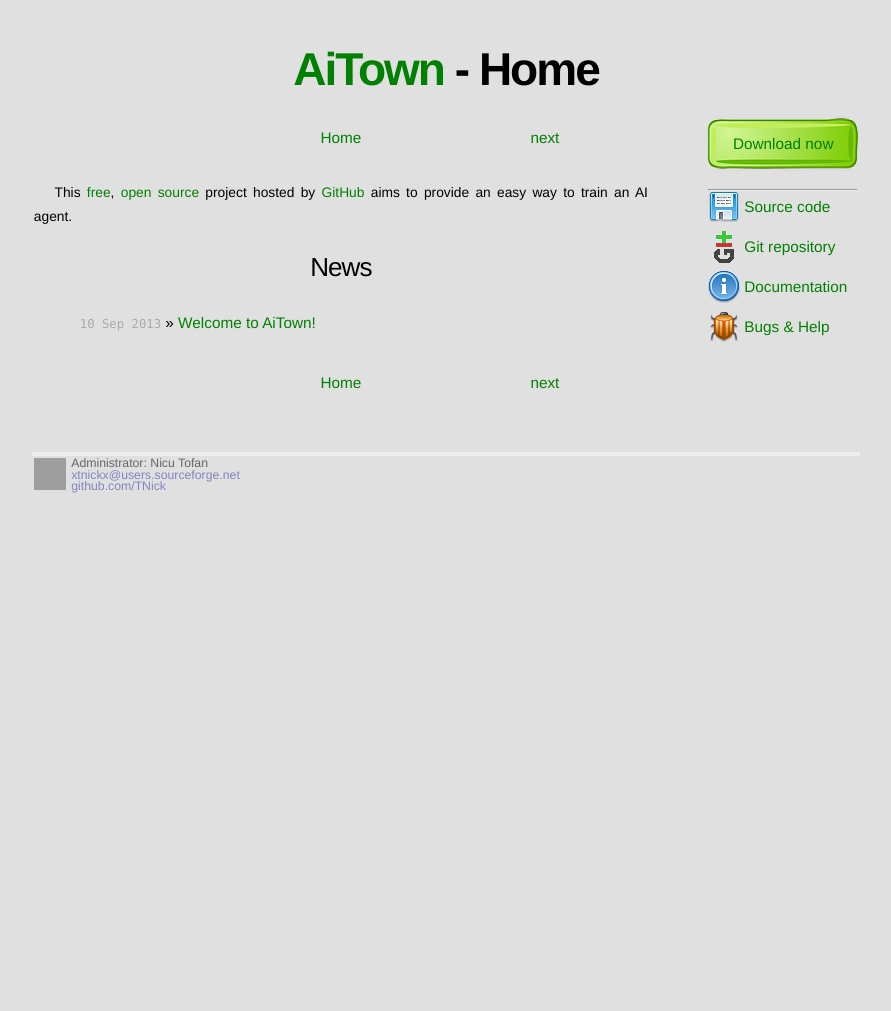
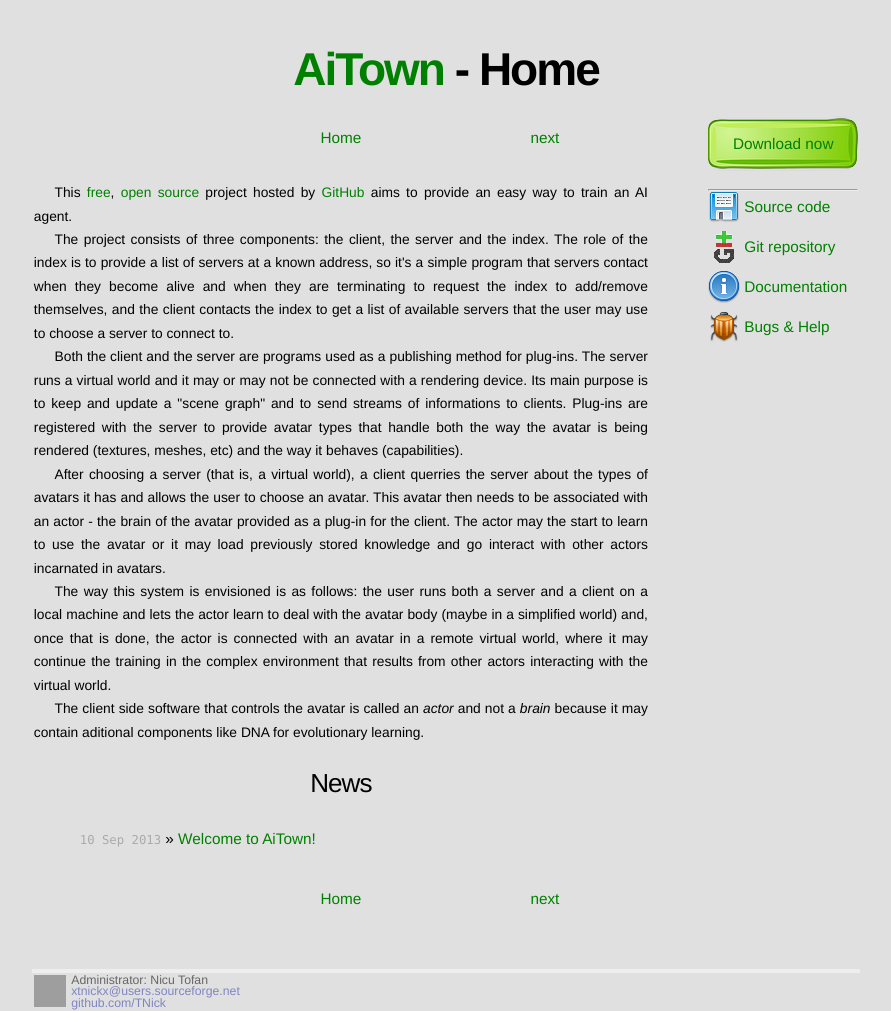
Before and after one commit to TNick/aitown, a Jekyll site: the page built from index.html, in a window 1280 px wide. Shown: the whole page, without its empty margins (194-1085 px from the left). Built offline with Jekyll 4.4.1, drawn with Linux system fonts in a browser that asks for light colours; before the commit the page ends 946 px from its top, so only the background shows below that; grey boxes are pictures that could not be loaded.

Commit message:
Updated front page

```diff
--- a/index.html
+++ b/index.html
@@ -11,6 +11,49 @@
 	aims to provide an easy way to train an AI agent.
 </p>
 
+<p>
+    The project consists of three components: the client, the server and the index.
+    The role of the index is to provide a list of servers at a known address, so
+    it's a simple program that servers contact when they become alive and when
+    they are terminating to request the index to add/remove themselves, and the
+    client contacts the index to get a list of available servers that the user
+    may use to choose a server to connect to.
+</p>
+
+<p>
+    Both the client and the server are programs used as a publishing method
+    for plug-ins. The server runs a virtual world and it may or may not
+    be connected with a rendering device. Its main purpose is to keep and
+    update a "scene graph" and to send streams of informations to clients.
+    Plug-ins are registered with the server to provide avatar types
+    that handle both the way the avatar is being rendered (textures, meshes, etc)
+    and the way it behaves (capabilities).
+</p>
+
+<p>
+    After choosing a server (that is, a virtual world), a client querries the
+    server about the types of avatars it has and allows the user to choose
+    an avatar. This avatar then needs to be associated with an actor - the brain
+    of the avatar provided as a plug-in for the client. The actor may the
+    start to learn to use the avatar or it may load previously stored knowledge
+    and go interact with other actors incarnated in avatars.
+</p>
+
+<p>
+    The way this system is envisioned is as follows: the user runs both a
+    server and a client on a local machine and lets the actor learn to deal with
+    the avatar body (maybe in a simplified world) and, once that is done,
+    the actor is connected with an avatar in a remote virtual world,
+    where it may continue the training in the complex environment that
+    results from other actors interacting with the virtual world.
+</p>
+
+<p>
+    The client side software that controls the avatar is called an <i>actor</i>
+    and not a <i>brain</i> because it may contain aditional components
+    like DNA for evolutionary learning.
+</p>
+
 <!--div id="home"-->
   <h2>News</h2>
   <ul class="posts">
```
